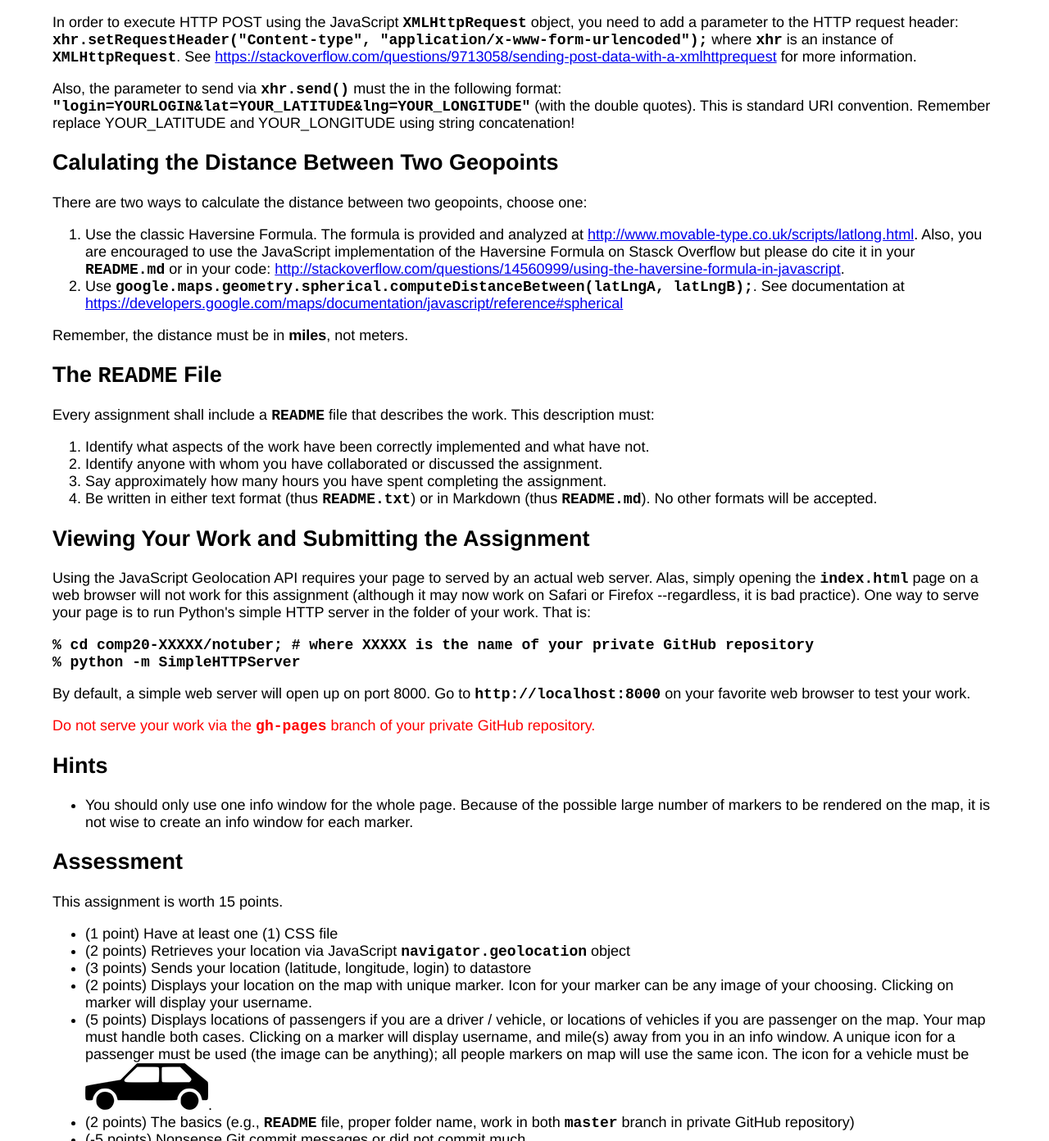
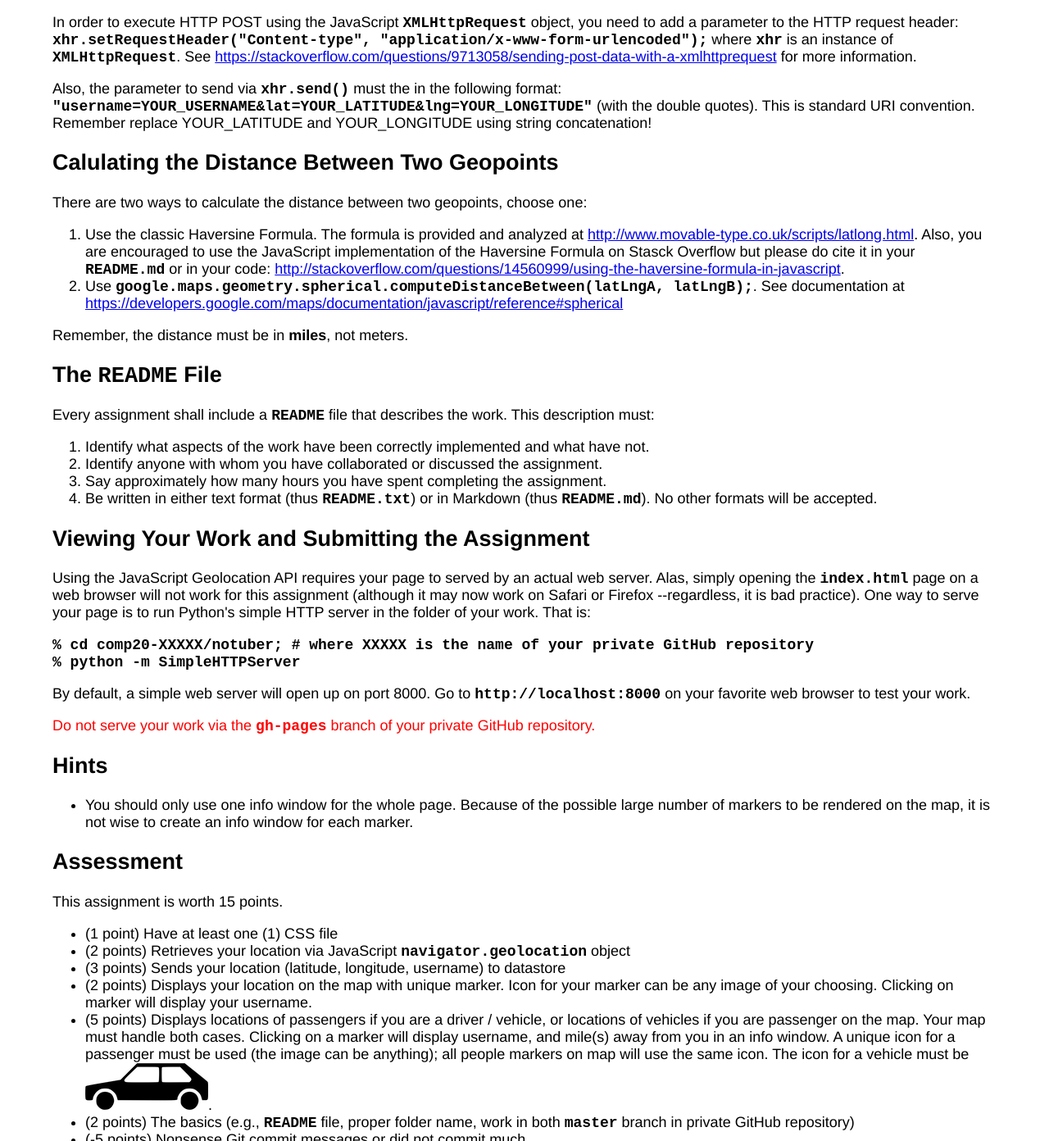
Before and after one commit to SookritM/WebProgramming, a plain HTML site: page assignments/a2.html in a window 1280 px wide. Shown: the part 2100-3492 px from the top of the page at 82% size. Drawn offline with Linux system fonts and the light colour scheme.

Commit message:
Typo in Assignment 2 --thanks to Lexi Galantino for the find

```diff
--- a/assignments/a2.html
+++ b/assignments/a2.html
@@ -74,7 +74,7 @@
 <h2>Executing HTTP POST via <code>XMLHttpRequest</code></h2>
 <p>In order to execute HTTP POST using the JavaScript <code>XMLHttpRequest</code> object, you need to add a parameter to the HTTP request header: <code>xhr.setRequestHeader("Content-type", "application/x-www-form-urlencoded");</code>  where <code>xhr</code> is an instance of <code>XMLHttpRequest</code>.  See <a href="https://stackoverflow.com/questions/9713058/sending-post-data-with-a-xmlhttprequest
 " target="_blank">https://stackoverflow.com/questions/9713058/sending-post-data-with-a-xmlhttprequest</a> for more information.</p>
-<p>Also, the parameter to send via <code>xhr.send()</code> must the in the following format: <code>"login=YOURLOGIN&amp;lat=YOUR_LATITUDE&amp;lng=YOUR_LONGITUDE"</code> (with the double quotes).  This is standard URI convention.  Remember replace YOUR_LATITUDE and YOUR_LONGITUDE using string concatenation!</p>
+<p>Also, the parameter to send via <code>xhr.send()</code> must the in the following format: <code>"username=YOUR_USERNAME&amp;lat=YOUR_LATITUDE&amp;lng=YOUR_LONGITUDE"</code> (with the double quotes).  This is standard URI convention.  Remember replace YOUR_LATITUDE and YOUR_LONGITUDE using string concatenation!</p>
 
 <h2>Calulating the Distance Between Two Geopoints</h2>
 <p>There are two ways to calculate the distance between two geopoints, choose one:</p>
@@ -110,7 +110,7 @@
 <ul>
 <li>(1 point) Have at least one (1) CSS file</li>
 <li>(2 points) Retrieves your location via JavaScript <code>navigator.geolocation</code> object</li>
-<li>(3 points) Sends your location (latitude, longitude, login) to datastore</li>
+<li>(3 points) Sends your location (latitude, longitude, username) to datastore</li>
 <li>(2 points) Displays your location on the map with unique marker. Icon for your marker can be any image of your choosing.  Clicking on marker will display your username.</li>
 <li>(5 points) Displays locations of passengers if you are a driver / vehicle, or locations of vehicles if you are passenger on the map.  Your map must handle both cases.  Clicking on a marker will display username, and mile(s) away from you in an info window.  A unique icon for a passenger must be used (the image can be anything); all people markers on map will use the same icon.  The icon for a vehicle must be <img src="black_car.png" alt="The Black Car"/>.</li>
 <li>(2 points) The basics (e.g., <code>README</code> file, proper folder name, work in both <code>master</code> branch in private GitHub repository)</li>
```
